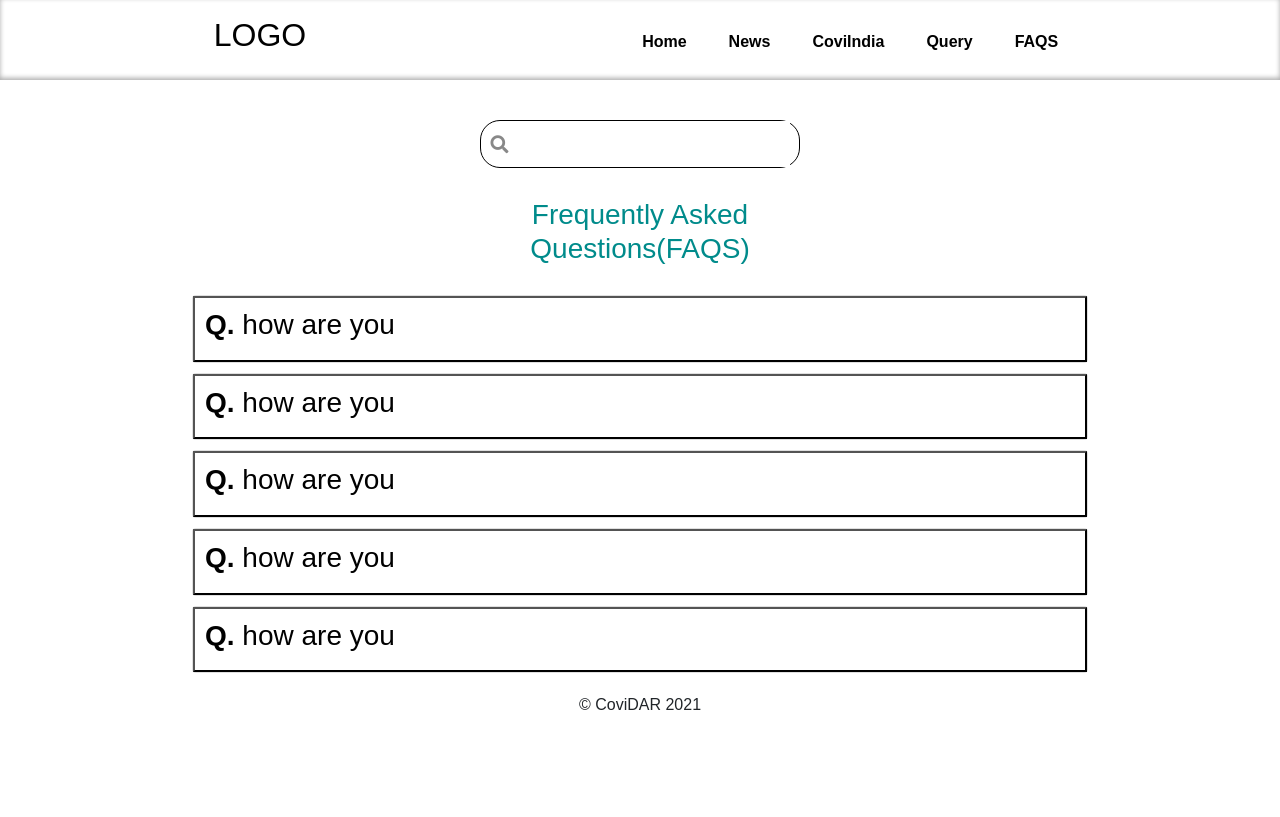
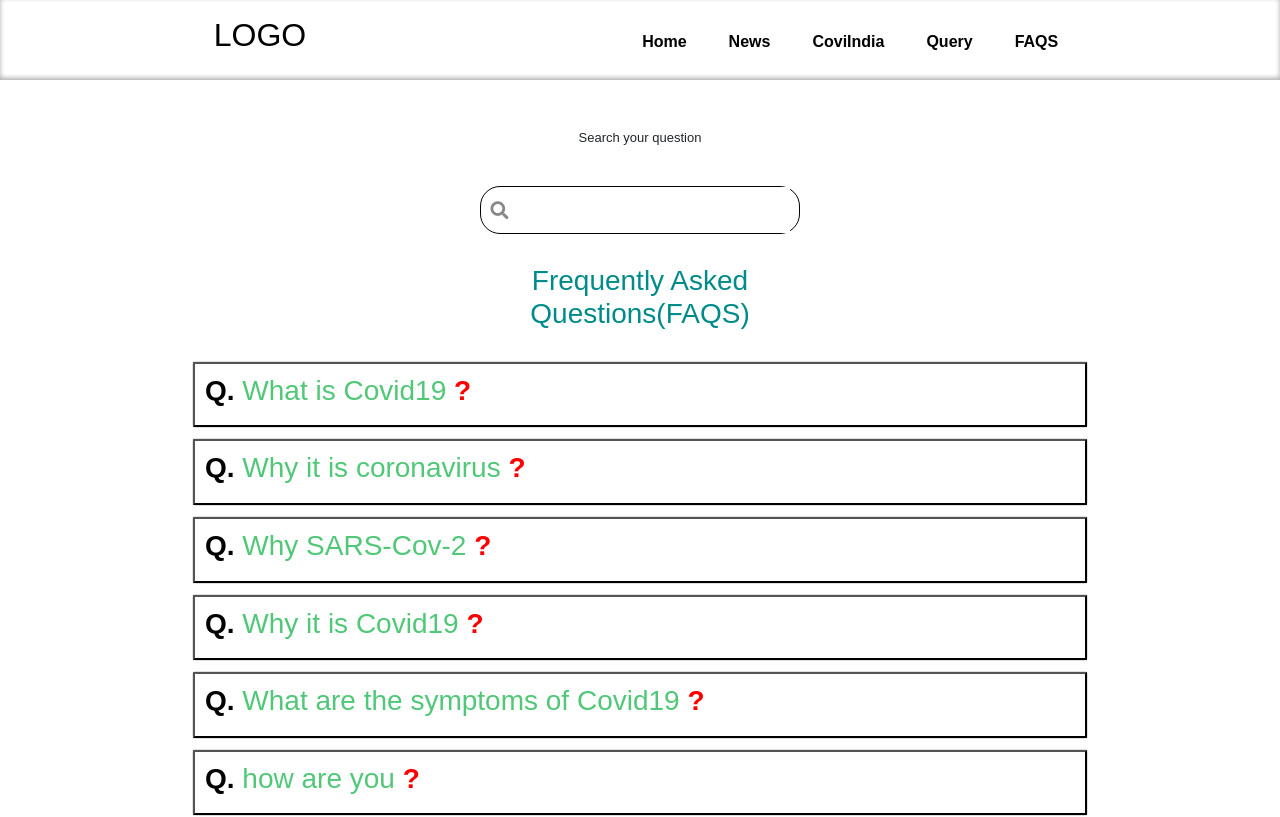
Before and after one commit to simranxx9/CoviDAR, a React (Create React App) app in the folder client/: page /faqs in a window 1280 px wide. Shown: the top 817 px of the page. Built offline with nearby package versions, Linux system fonts and the light colour scheme.

Commit message:
added faqs

```diff
--- a/client/src/components/Faqs.js
+++ b/client/src/components/Faqs.js
@@ -8,11 +8,14 @@ import 'bootstrap/dist/js/bootstrap.bundle.min.js';
 export class Faqs extends Component {
     state = {
         faqs: [
-            { 'key': 1, 'question': "how are you", 'answer': "fine" },
-            { 'key': 2, 'question': "how are you", 'answer': "fine" },
-            { 'key': 3, 'question': "how are you", 'answer': "fine" },
+            { 'key': 1, 'question': "What is Covid19", 'answer': "Corona virus is a contiguous desease(desease which spread by transmission of pathogen from infected person to other person) which is caused by SARS-CoV-2(Severe Acute Respiratory Syndrome Coronavirus-2." },
+            { 'key': 2, 'question': "Why it is coronavirus", 'answer': "These viruses are called coronaviruses because the virus is visually characterized by fringed projections surrounding it, similar to rays and flares of the plasma aura around the sun, known as a solar corona." },
+            { 'key': 3, 'question': "Why SARS-Cov-2", 'answer': "The International Committee on Taxonomy of Viruses (ICTV) who generally names the viruses termed it as SARS-Cov-2 because the virus is genetically related to the coronavirus that caused the SARS outbreak in 2003. Despite this genetic link, the viruses are distinct from each other." },
+            { 'key': 7, 'question': "Why it is Covid19", 'answer': "The first case of corona virus was seen in Wuhan,China in December,2019" },
+            { 'key': 8, 'question': "What are the symptoms of Covid19", 'answer': "fine" },
             { 'key': 4, 'question': "how are you", 'answer': "fine" },
-            { 'key': 5, 'question': "how are you", 'answer': "fine" }
+            { 'key': 5, 'question': "how are you", 'answer': "fine" },
+            { 'key': 6, 'question': "how are you", 'answer': "fine" }
 
 
         ],
@@ -31,6 +34,7 @@ export class Faqs extends Component {
     render() {
         return (
             <div>
+                <h1 className="head-box" style={{ marginTop: "50px" }}>Search your question</h1>
                 <div className="search-box" style={{ marginTop: "40px" }}>
                     <i className="fa fa-search" aria-hidden="true"></i>
                     <input type="text" className="input-search"
@@ -61,7 +65,10 @@ export class Faqs extends Component {
                                     <Accordion.Toggle eventKey={res.key} style={{ background: "#fff" }}>
                                         <div style={{ textAlign: "left", padding: "10px" }} >
 
-                                            <h3><span style={{ color: "#000", fontWeight: "bold " }}>Q.{' '}</span>{res.question}</h3>
+                                            <h3><span style={{ color: "#000", fontWeight: "bold " }}>
+                                                Q.{' '}</span><span style={{ color: "#50c878" }}>{res.question}</span>
+                                                <span style={{ color: "#ff0000", fontWeight: "bold " }}>{' '}?</span>
+                                            </h3>
                                         </div>
                                     </Accordion.Toggle>
                                     <Accordion.Collapse eventKey={res.key}>
--- a/client/src/components/Home.js
+++ b/client/src/components/Home.js
@@ -33,7 +33,7 @@ class Home extends Component {
                     <div className="data-jumbo">
                         <div className="data-back"><img src={back} alt="" className="data-back-img" /></div>
                         <div className="data-jumbo-detail">
-                            <h2>CORONA VIRUS(Covid19)</h2>
+                            <h2>Covid19(Corona Virus Desease)</h2>
                             <p>SARS-Cov-2 Virus</p>
                         </div>
                         <div className="data-top">
--- a/client/src/css/Home.css
+++ b/client/src/css/Home.css
@@ -73,7 +73,7 @@ padding: 40px;
     left: 50px;
     color: #fff;
     font-size: 24px;
-    font-weight: 600;
+    /* font-weight: 600; */
     font-family: sans-serif;
 
 }
@@ -83,10 +83,13 @@ padding: 40px;
     margin:20px;
     color: #fff;
     font-size: 24px;
-    font-weight: 600;
+    /* font-weight: 600; */
     font-family: sans-serif;
     opacity: 1;
 
+}
+.data-jumbo-detail>h2{
+    font-weight: 600;
 }
 .data-covid{
     font-size: 24px;
```
